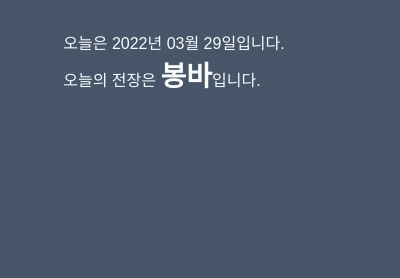
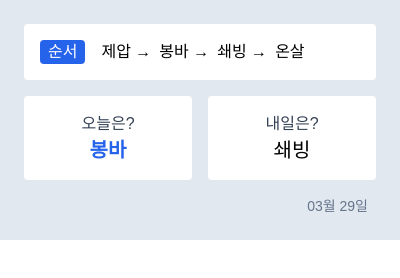
Before and after one commit to yooseong11/TodayFL, a browser extension: page popup.html in a window 400 px wide. Drawn offline with nearby package versions, Linux system fonts and the light colour scheme; a web font is replaced by a local one.

Commit message:
[Feat + Refactoring] 내일 전장도 나타내기 위해서 오늘 전장 함수 변경
- tailwind cdn으로 불러옴

```diff
--- /dev/null
+++ b/font.css
@@ -0,0 +1,12 @@
+
+@font-face {
+	font-family: 'Pretendard-Regular';
+	src: url('https://cdn.jsdelivr.net/gh/Project-Noonnu/noonfonts_2107@1.1/Pretendard-Regular.woff') format('woff');
+	font-weight: 400;
+	font-style: normal;
+}
+body{
+	font-family: 'Pretendard-Regular',sans-serif;
+	margin: 0;
+	padding: 0;
+}
--- a/js/main.js
+++ b/js/main.js
@@ -1,32 +1,17 @@
+const frontlineList = ["제압", "봉바", "쇄빙", "온살"]
 
-		let 오늘전장 = ""
-		const today = moment()
-		const getFrontline = () => {
-			const defalutDay = moment('2022-03-16')
+const getFLturn = (firstDay, secondDay) => {
+	const FLtrun = Math.abs(secondDay.diff(firstDay,'days') % 4)
+	return FLtrun
+}
+const today = moment()
+const defalutDay = moment('2022-03-16')
+const todayTurn = getFLturn(today,defalutDay)
 
-			let data = today.diff(defalutDay,'days') % 4
-			switch (data) {
-				case 0:
-					오늘전장 = "제압"
-					break;
+const getFLName = (int) => {
+	return frontlineList[int]
+}
 
-				case 1:
-					오늘전장 = "봉바"
-					break;
-
-				case 2:
-					오늘전장 = "쇄빙"
-					break;
-
-				case 3:
-					오늘전장 = "온살"
-					break;
-
-				default:
-					break;
-			}
-			return 오늘전장
-		}
-		getFrontline()
-		document.querySelector("#frontline").innerText = 오늘전장
-		document.querySelector("#date").innerText = today.format('YYYY년 MM월 D일')
+document.querySelector("#todayFL").textContent = getFLName(todayTurn)
+document.querySelector("#tomorrowFL").textContent = getFLName(todayTurn + 1)
+document.querySelector("#date").textContent = today.format('MM월 D일')
--- a/popup.html
+++ b/popup.html
@@ -2,20 +2,57 @@
 <html lang="ko">
 <head>
 <meta charset="UTF-8">
-<meta http-equiv="Content-Security-Policy" content="script-src 'self' 'sha256-WOdSzz11/3cpqOdrm89LBL2UPwEU9EhbDtMy2OciEhs='">
+<meta http-equiv="Content-Security-Policy" content="default-src *; style-src 'self' 'unsafe-inline'; script-src 'self' 'unsafe-inline' 'unsafe-eval' https://cdn.tailwindcss.com/">
 <title>오늘 전장</title>
-<link rel="stylesheet" href="style.css">
+
+<link rel="stylesheet" href="font.css">
+
 <script src="./js/moment.js"></script>
+<script src="https://cdn.tailwindcss.com"></script>
+
 </head>
 
 <body>
-	<main id="main">
-		<div id="box">
-			<p>오늘은 <span id="date"></span>입니다.</p>
-			<p >오늘의 전장은 <span id="frontline">봉인된 바위섬</span>입니다.</p>
-		</div>
-	</main>
-
+	<div id="wrapper" class="box-border bg-slate-200 p-4" style="width: 400px;">
+		<main id="main" class="select-none">
+			<ul class="flex flex-wrap w-full">
+				<li class="basis-full">
+					<div class="bg-white p-4 m-2 rounded">
+						<div class="flex">
+							<div class="bg-blue-600 px-2 rounded mr-4 text-white">순서</div>
+							<ul id="FLlist"class="flex">
+								<li class="mr-2">제압 →</li>
+								<li class="mr-2">봉바 →</li>
+								<li class="mr-2">쇄빙 →</li>
+								<li class="mr-2">온살</li>
+							</ul>
+						</div>
+					</div>
+				</li>
+				<li class="basis-1/2">
+					<div class="bg-white p-4 m-2 rounded">
+						<div class="text-center">
+							<p class="text-slate-700">오늘은?</p>
+							<p id="todayFL" class="text-xl text-blue-600 font-bold">봉인된 바위섬</p>
+						</div>
+					</div>
+				</li>
+				<li class="basis-1/2">
+					<div class="bg-white p-4 m-2 rounded">
+						<div class="text-center">
+							<p class="text-slate-700">내일은?</p>
+							<p id="tomorrowFL" class="text-xl">봉인된 바위섬</p>
+						</div>
+					</div>
+				</li>
+			</ul>
+		</main>
+		<footer>
+			<div class="px-4 py-2 text-right">
+						<p id="date" class="text-sm text-slate-500"></p>
+					</div>
+		</footer>
+	</div>
 	<script src="./js/main.js"></script>
 </body>
 </html>
--- a/style.css
+++ /dev/null
@@ -1,33 +0,0 @@
-
-@font-face {
-	font-family: 'Pretendard-Regular';
-	src: url('https://cdn.jsdelivr.net/gh/Project-Noonnu/noonfonts_2107@1.1/Pretendard-Regular.woff') format('woff');
-	font-weight: 400;
-	font-style: normal;
-}
-body{
-	font-family: 'Pretendard-Regular',sans-serif;
-	margin: 0;
-	padding: 0;
-	background-color: #475569;
-	color: #f8fafc;
-	font-size: 16px;
-}
-p {
-	margin: 0;
-}
-main {
-	padding: 12px 24px;
-	display: flex;
-	align-items: center;
-	justify-content: center;
-	flex-direction: column;
-}
-#frontline {
-	font-size: 28px;
-	font-weight: bold;
-}
-#main {
-	width: 300px;
-	height: 100px;
-}
```
